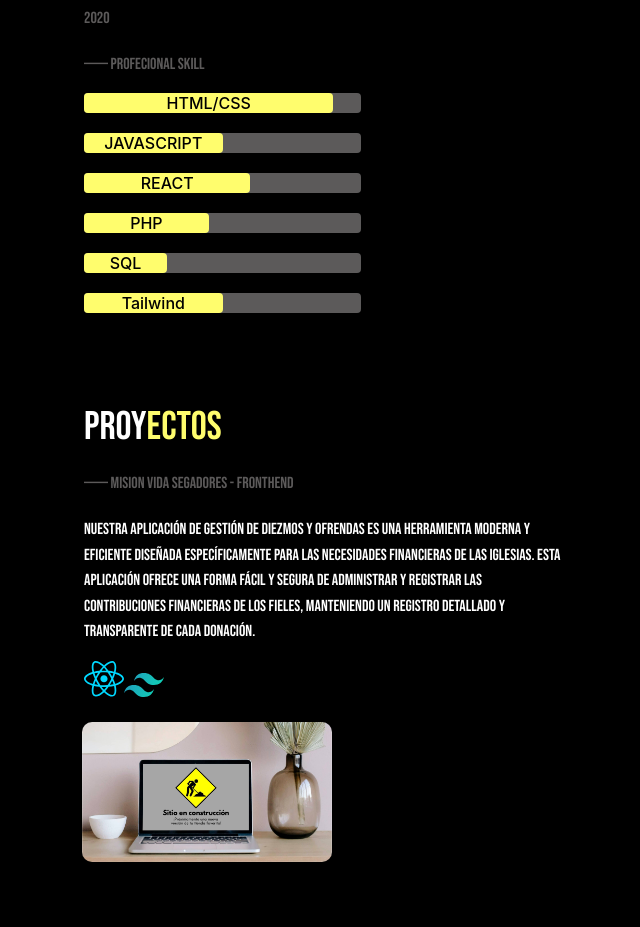
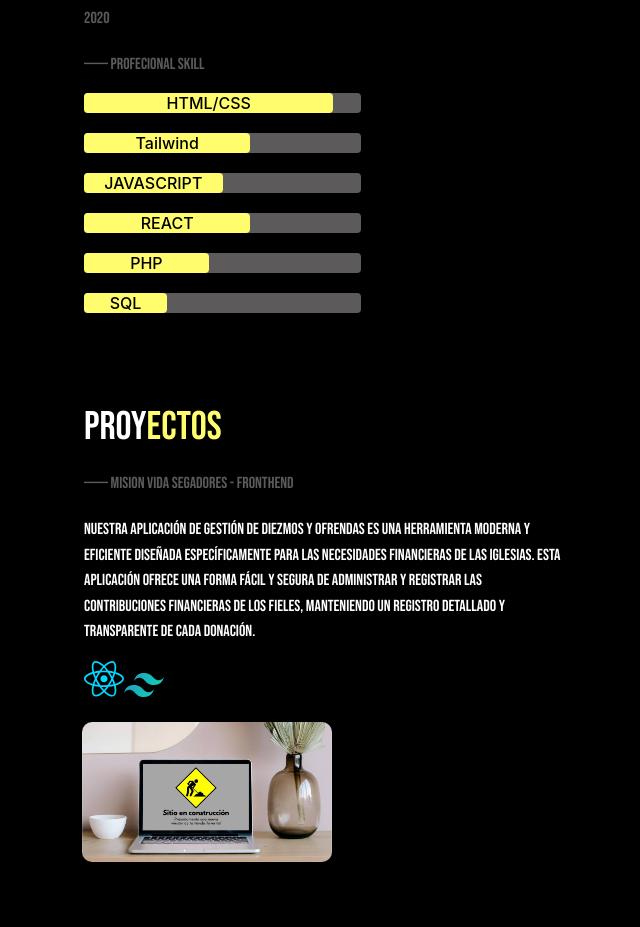
Before and after one commit to marcosali/port-web, a React (Create React App) app: page / in a window 1280 px wide. Shown: the part 2200-3127 px from the top of the page, without its empty margins (384-1024 px from the left). Built offline with nearby package versions, Linux system fonts and the light colour scheme.

Commit message:
Update Educacion.jsx

```diff
--- a/src/Components/Educacion.jsx
+++ b/src/Components/Educacion.jsx
@@ -40,11 +40,11 @@ const Educacion = () => {
 
                 {/* barra de progreso */}
                 <ProgressBar skill="HTML/CSS" percent={90} /><br />
+                <ProgressBar skill="Tailwind" percent={60} /><br />
                 <ProgressBar skill="JAVASCRIPT" percent={50} /><br />
                 <ProgressBar skill="REACT" percent={60} /><br />
                 <ProgressBar skill="PHP" percent={45} /><br />
-                <ProgressBar skill="SQL" percent={30} /><br />
-                <ProgressBar skill="Tailwind" percent={50} />
+                <ProgressBar skill="SQL" percent={30} />
             </div>
         </div>
     );
```
